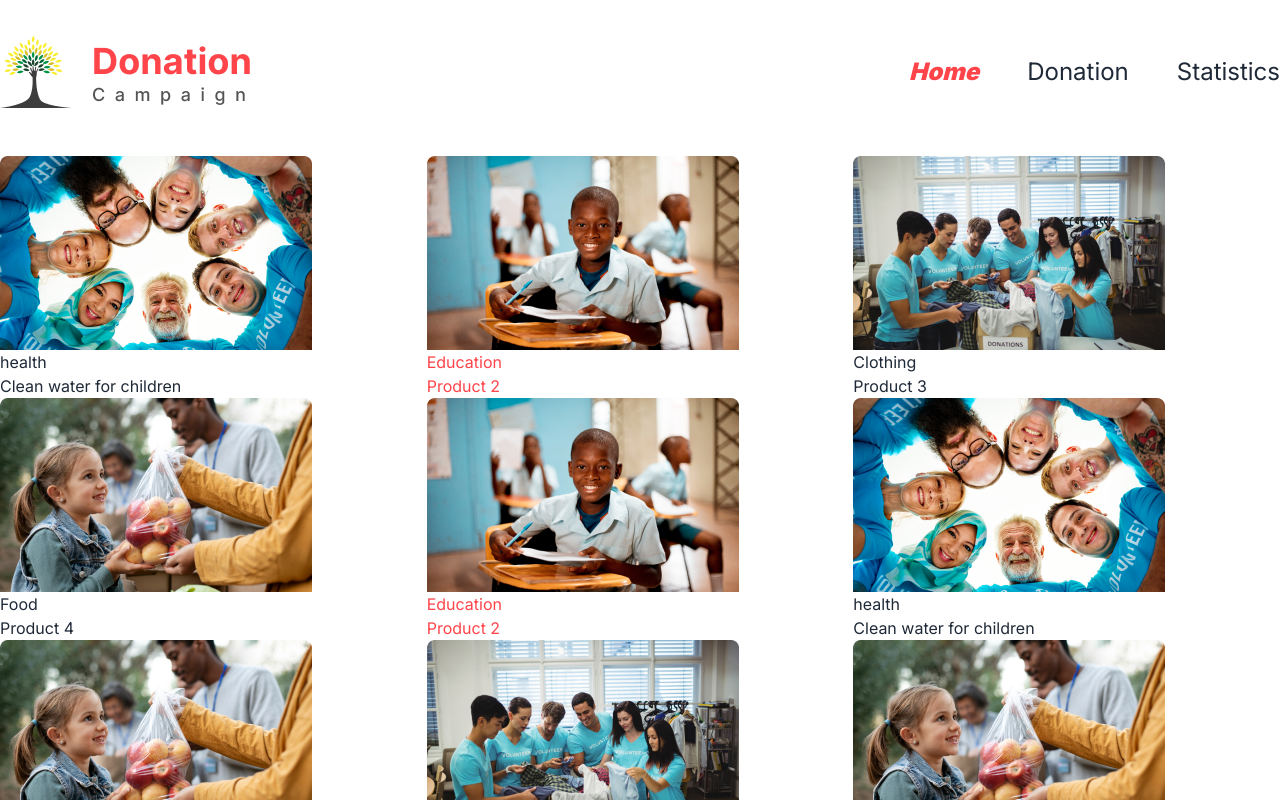
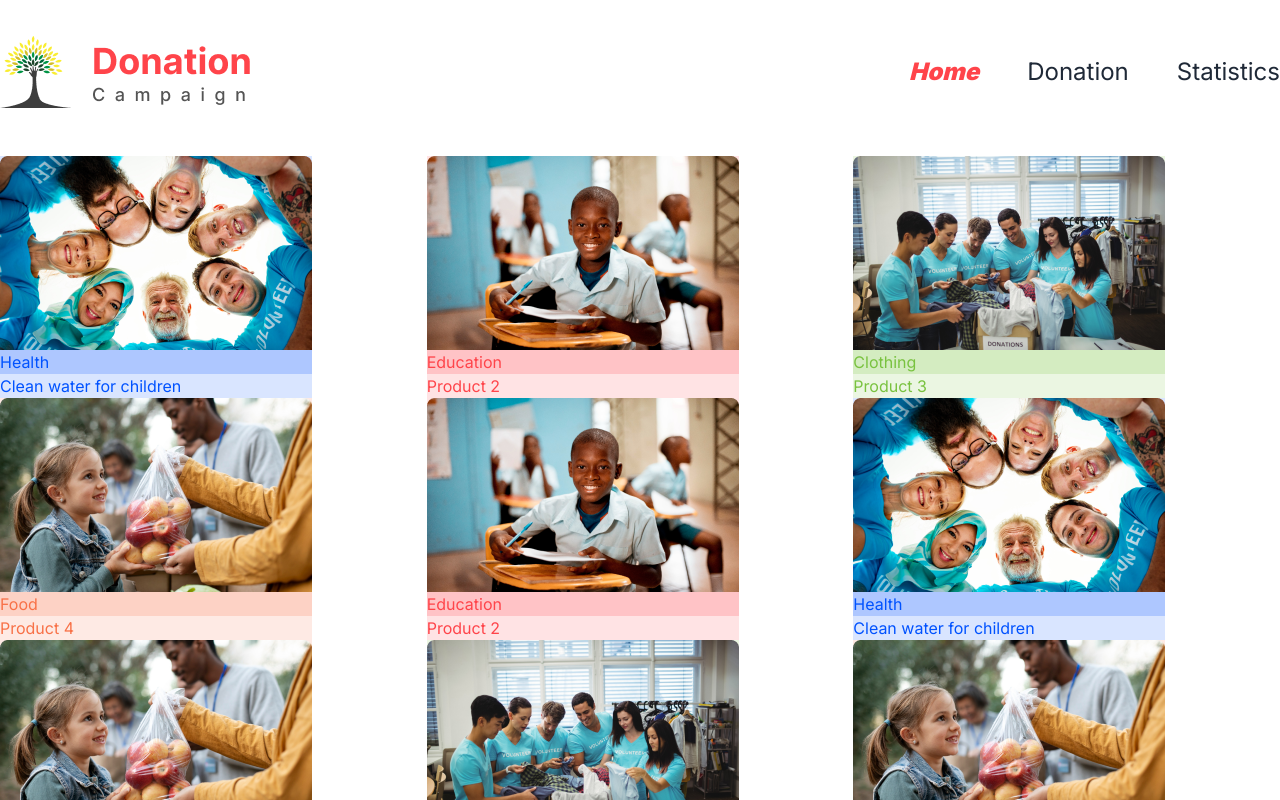
Before and after one commit to NFRIDOY/donation-campaign, a React (Vite) app: page / in a window 1280 px wide. Shown: the top 800 px of the page. Built offline with nearby package versions, Linux system fonts and the light colour scheme.

Commit message:
fix: json data color in card

```diff
--- a/public/donation.json
+++ b/public/donation.json
@@ -3,7 +3,7 @@
         "id": 1,
         "picture": "./Assets/health1.png",
         "title": "Clean water for children",
-        "category": "health",
+        "category": "Health",
         "category_bg": "#0052ff33",
         "card_bg": "#0052ff26",
         "text_button_bg": "#0052ff",
@@ -58,7 +58,7 @@
         "id": 6,
         "picture": "./Assets/health1.png",
         "title": "Clean water for children",
-        "category": "health",
+        "category": "Health",
         "category_bg": "#0052ff33",
         "card_bg": "#0052ff26",
         "text_button_bg": "#0052FF",
@@ -113,7 +113,7 @@
         "id": 11,
         "picture": "./Assets/health1.png",
         "title": "Clean water for children",
-        "category": "health",
+        "category": "Health",
         "category_bg": "#0052ff33",
         "card_bg": "#0052ff26",
         "text_button_bg": "#0052FF",
--- a/src/components/Donation/DonationCard.jsx
+++ b/src/components/Donation/DonationCard.jsx
@@ -3,19 +3,34 @@
 export default function DonationCard({ donation }) {
     const { id, picture, title, category, category_bg, card_bg, text_button_bg, description, price } = donation;
 
+    const cardBg = {
+        backgroundColor: card_bg
+    }
+
+    const categoryColor = {
+        backgroundColor: category_bg,
+        color: text_button_bg
+    }
+
+    const textButtonBg = {
+        color: text_button_bg
+    }
 
     return (
         <div>
-            <div className={`bg-[${card_bg}] w-fit`}>
+            {/* <div className={`bg-[${card_bg}] w-fit`}> */}
+            <div className={` w-fit`} style={cardBg}>
                 <div className="">
                     <img src={picture} alt="" />
                 </div>
                 <div>
-                    <h3 className={`bg-[${category_bg}] text-[${text_button_bg}]`}>
+                    {/* <h3 className={`bg-[${category_bg}] text-[${text_button_bg}]`}> */}
+                    <h3 style={categoryColor}>
                         {category}
                         {/* {category_bg+''} */}
                     </h3>
-                    <h2 className={`text-[${text_button_bg}]`}>
+                    {/* <h2 className={`text-[${text_button_bg}]`}> */}
+                    <h2 style={textButtonBg}>
                         {title}
                     </h2>
                 </div>
```
